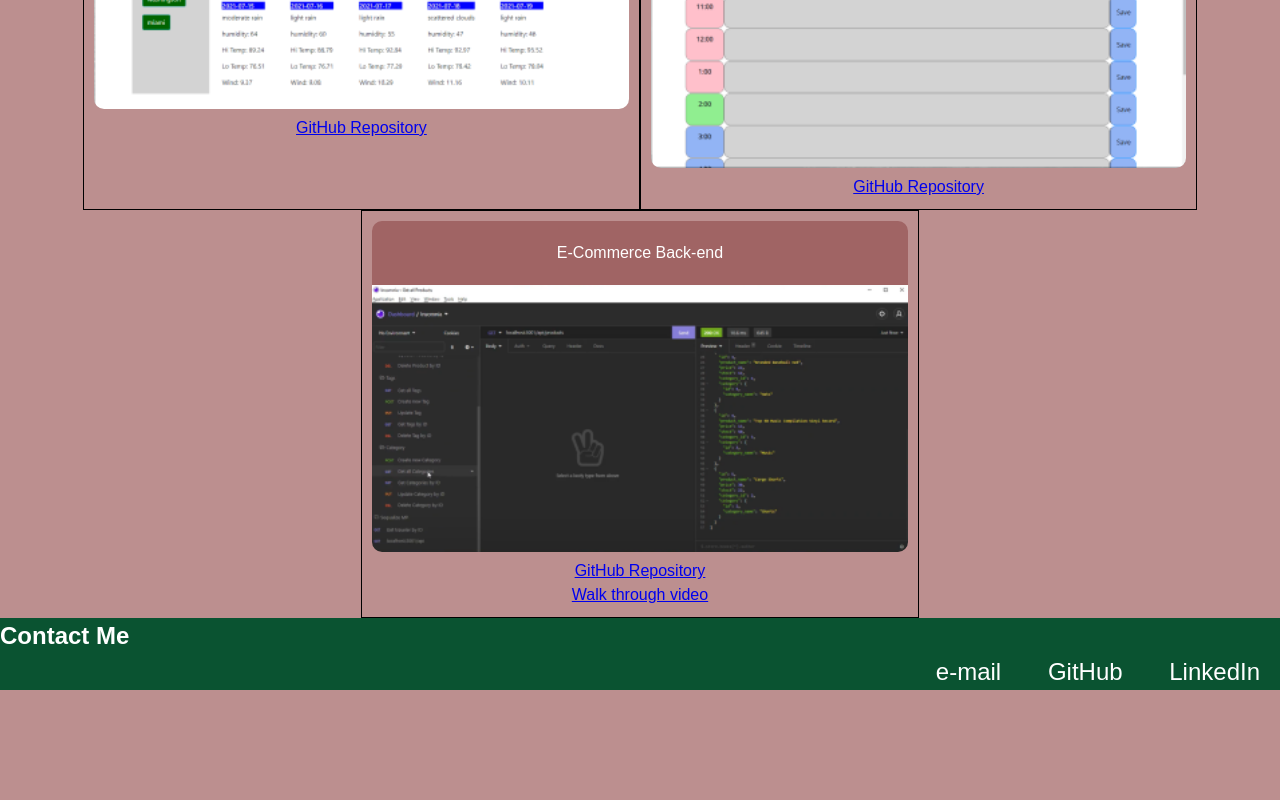
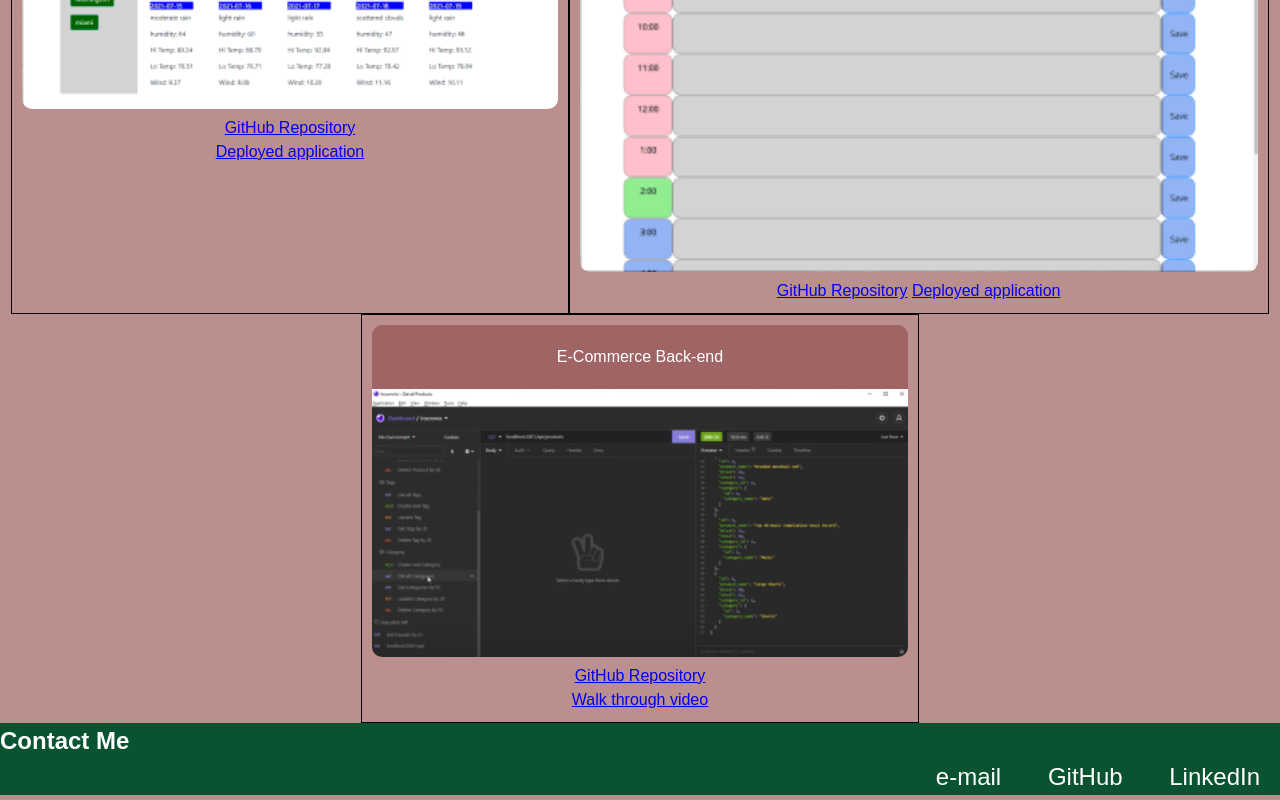
Before and after one commit to jpoulin587/jpoulin-portfolio-html, a plain HTML site: page index.html in a window 1280 px wide. Shown: the part 1538-2338 px from the top of the page. Before the commit the page ends 2233 px from the top, so only its background shows below. Drawn offline with Linux system fonts and the light colour scheme.

Commit message:
added deployed links

```diff
--- a/index.html
+++ b/index.html
@@ -75,12 +75,16 @@
         <header>Weather Dashboard</header>
         <a href="https://jpoulin587.github.io/weather-dashboard-06/"><img src="./assets/images/weather-dashboard-400.png" alt="Weather Dashboard" /> </a>
         <a href="https://github.com/jpoulin587/weather-dashboard-06/"> GitHub Repository</a>
+        <br>
+        <a href="https://jpoulin587.github.io/weather-dashboard-06/"> Deployed application</a>
+    </section>
     </section>
 
     <section class="projects">
         <header>Single Day Planner</header>
         <a href="https://jpoulin587.github.io/day_planner-05/"><img src="./assets/images/day-planner-400.png" alt="Single day planner" /></a>
         <a href="https://github.com/jpoulin587/day_planner-05/"> GitHub Repository</a>
+        <a href="https://jpoulin587.github.io/day_planner-05/"> Deployed application</a>
     </section>
 
     <section class="projects">
```
